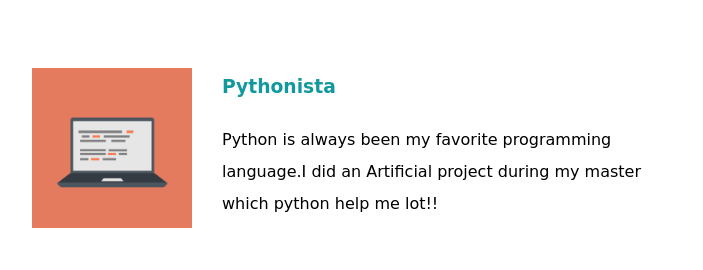
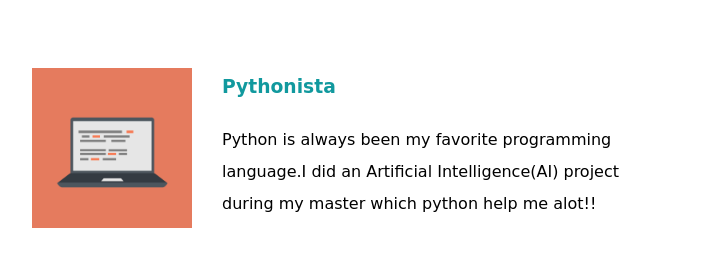
Before and after one commit to Dingkuba/website, a plain HTML site: page index.html in a window 1280 px wide. Shown: the part 1320-1590 px from the top of the page, without its empty margins (288-991 px from the left). Drawn offline with Linux system fonts and the light colour scheme; a web font is replaced by a local one.

Commit message:
Update index.html

```diff
--- a/index.html
+++ b/index.html
@@ -27,7 +27,7 @@
       <div class="skill-row">
         <img class="computer" src="images/computer.png" alt="">
         <h3>Pythonista</h3>
-        <p>Python is always been my favorite programming language.I did an Artificial project during my master which python help me lot!!</p>
+        <p>Python is always been my favorite programming language.I did an Artificial Intelligence(AI) project during my master which python help me alot!!</p>
       </div>
       <div class="skill-row">
         <img class="computer" src="images/computer.png" alt="">
```
